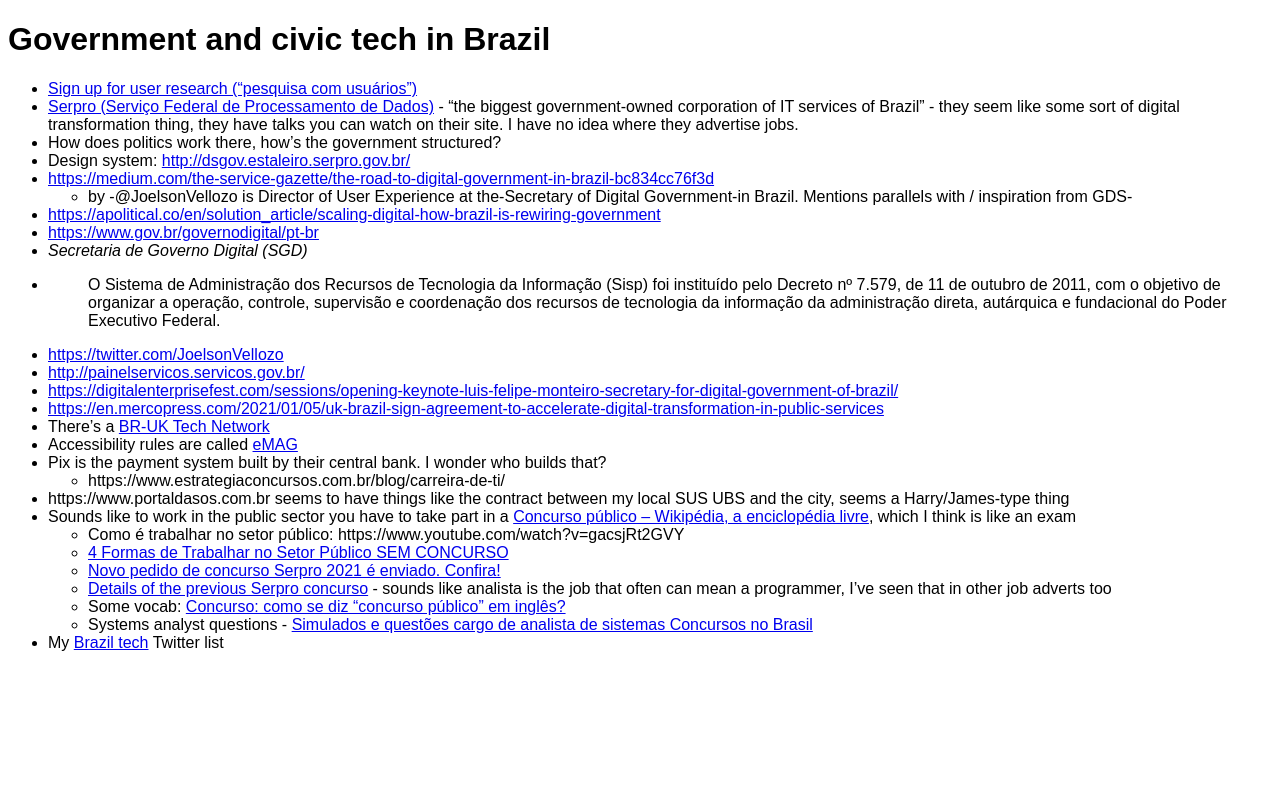
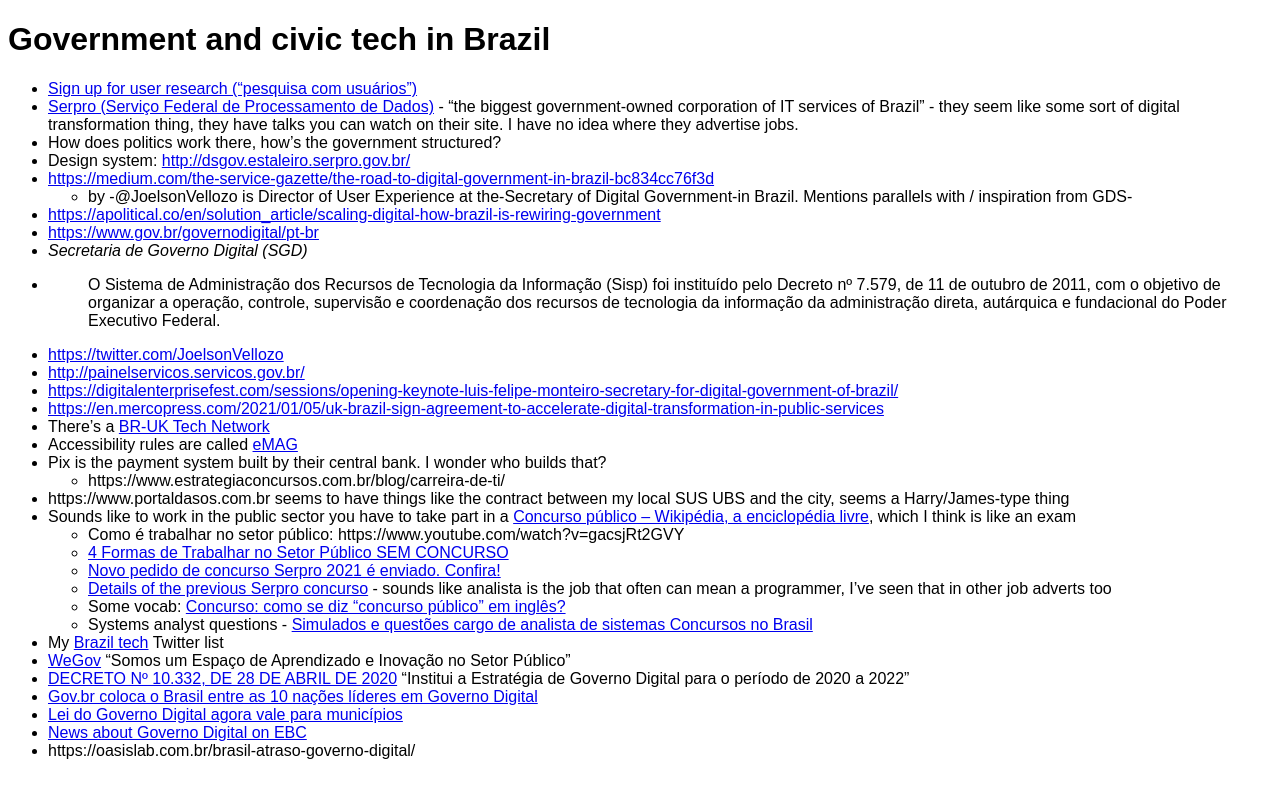
Before and after one commit to lawrence-forooghian/website, a Jekyll site: the page built from site/notes/_posts/2021-12-12-gov-and-civic-tech-in-brazil.md, in a window 1280 px wide. Shown: the top 798 px of the page. Built offline with Jekyll 4.4.1, drawn with Linux system fonts in a browser that asks for light colours.

Commit message:
Add a few more govtech links

```diff
--- a/site/notes/_posts/2021-12-12-gov-and-civic-tech-in-brazil.md
+++ b/site/notes/_posts/2021-12-12-gov-and-civic-tech-in-brazil.md
@@ -31,3 +31,9 @@
   - Some vocab: [Concurso: como se diz “concurso público” em inglês?](https://www.teclasap.com.br/concurso/)
   - Systems analyst questions - [Simulados e questões cargo de analista de sistemas Concursos no Brasil](https://www.concursosnobrasil.com.br/questoes/analista-de-sistemas/)
 - My [Brazil tech](https://twitter.com/i/lists/1350072432397316097) Twitter list
+- [WeGov](https://twitter.com/wegov) "Somos um Espaço de Aprendizado e Inovação no Setor Público"
+- [DECRETO Nº 10.332, DE 28 DE ABRIL DE 2020](https://www.in.gov.br/en/web/dou/-/decreto-n-10.332-de-28-de-abril-de-2020-254430358) "Institui a Estratégia de Governo Digital para o período de 2020 a 2022"
+- [Gov.br coloca o Brasil entre as 10 nações líderes em Governo Digital](https://www.serpro.gov.br/menu/noticias/noticias-2021/gov-br-coloca-o-brasil-entre-as-10-nacoes-lideres-em-governo-digital)
+- [Lei do Governo Digital agora vale para municípios](https://www.ipm.com.br/noticias/governo-digital/lei-do-governo-digital-agora-vale-para-municipios-tecnologia-ipm-esta-preparada/)
+- [News about Governo Digital on EBC](https://agenciabrasil.ebc.com.br/tags/governo-digital)
+- https://oasislab.com.br/brasil-atraso-governo-digital/
```
